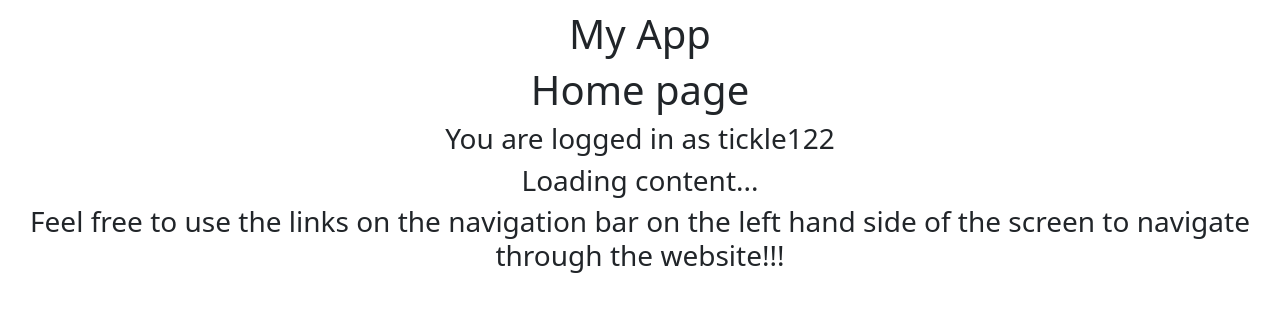
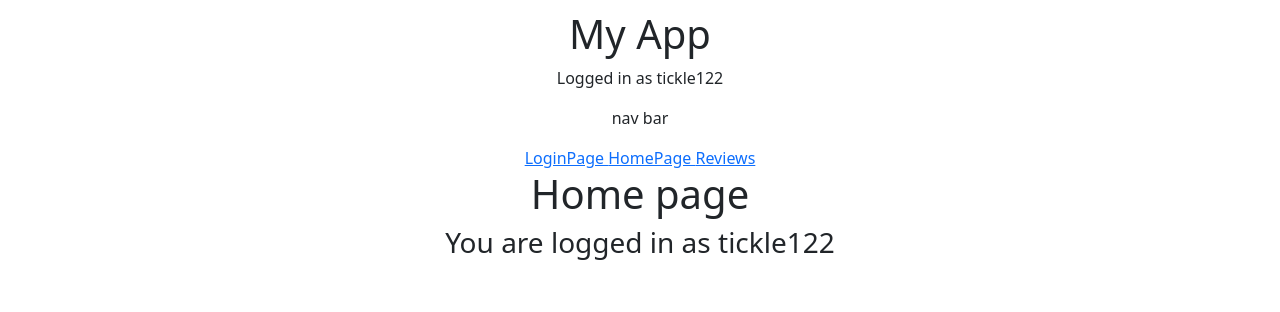
Before and after one commit to moes93/fe-nc-game, a React (Create React App) app: page /homepage in a window 1280 px wide. Shown: the top 312 px of the page. Built offline with nearby package versions, Linux system fonts and the light colour scheme; no server answers.

Commit message:
Task 8 completed

```diff
--- a/src/App.css
+++ b/src/App.css
@@ -8,7 +8,12 @@
   margin: 10px;
 }
 
-
+.comment-box{
+  border-color: black;
+  border-radius: 2em;
+  border-width: 0.5em;
+  border-style: solid;
+}
 
 /* img {
   width: 70%;
--- a/src/App.js
+++ b/src/App.js
@@ -1,17 +1,17 @@
 import "./App.css";
-import {useEffect, useContext, useState} from "react";
+import { useEffect, useContext, useState } from "react";
 import { getUsers } from "./api";
-import { LoggedInUserProvider } from "./contexts/LoggedInUserContext";
+import { UserContext } from "./contexts/LoggedInUserContext";
 import HomePage from "./pages/HomePage";
 import { UsersLogin } from "./components/UsersLogin";
 import NavBar from "./pages/NavBar";
+import GetReviews from "./components/GetReviews";
 import { ReviewById } from "./components/ReviewById";
-import { Routes, Route } from 'react-router-dom';
+import { Routes, Route } from "react-router-dom";
 
 const App = () => {
-
   const [users, setUsers] = useState([]);
-  const userValueFromContext = useContext(LoggedInUserProvider);
+  const userValueFromContext = useContext(UserContext);
 
   useEffect(() => {
     getUsers().then((users) => {
@@ -19,16 +19,16 @@ const App = () => {
     });
   }, []);
 
-  console.log(users,"users in app.js");
-
   return (
     <div className="App">
       <h1>My App </h1>
+      <p>Logged in as {userValueFromContext.user.username}</p>
+      <NavBar />
       <Routes>
         {/* <Route path="/" element={<HomePage />} /> */}
         <Route path="/" element={<UsersLogin users={users} />} />
         <Route path="/homepage" element={<HomePage />} />
-
+        <Route path="/reviews" element={<GetReviews />} />
         <Route path="/reviews/:review_id" element={<ReviewById />} />
       </Routes>
     </div>
--- a/src/api.js
+++ b/src/api.js
@@ -14,7 +14,6 @@ const ncGameApi = axios.create({
 
   export const getReviews = () => {
 	return ncGameApi.get("/reviews").then(({ data }) => {
-	  console.log(data);
 	  return data.reviews;
 	});
   };
@@ -32,19 +31,17 @@ export const getCommentsOfReview = (review_id) => {
 };
 
 export const patchVotes = (review_id) => {
-  console.log(review_id);
   return ncGameApi
     .patch(`/reviews/${review_id}`, { inc_votes: 1 })
     .then(({ data }) => {
-      console.log(data);
       return data;
     });
 };
-export const postComment = (review_id, input) => {
+export const postComment = (review_id, input, username) => {
 	return ncGameApi
 	  .post(`/reviews/${review_id}/comments`, {
 		body: input,
-		username: "grumpy19",
+		username: username,
 	  })
 	  .then(({ data }) => {
 		return data;
@@ -53,7 +50,6 @@ export const postComment = (review_id, input) => {
 
   export const getUsers = () => {
 	return ncGameApi.get("/users").then(({ data }) => {
-	  console.log(data);
 	  return data.users;
 	});
   };
@@ -63,7 +59,6 @@ export const patchVotesMinus = (review_id) => {
   return ncGameApi
     .patch(`/reviews/${review_id}`, { inc_votes: -1 })
     .then(({ data }) => {
-      console.log(data, "patch minus votes")
       return data;
     });
 };
@@ -71,8 +66,6 @@ export const patchVotesMinus = (review_id) => {
 
 export const getCategories = () => {
   return ncGameApi.get("/categories").then(({ data }) => {
-    console.log(data, "data categories")
-
     return data.categories;
   });
 };
--- a/src/components/PostComment.jsx
+++ b/src/components/PostComment.jsx
@@ -1,57 +1,20 @@
-// import { useEffect, useState } from "react";
-// import { postComment } from "../api";
-
-// export const PostComment = ({ setComments, review_id }) => {
-//   const [input, setInput] = useState("");
-//   const [newComment, setNewComment] = useState("");
-//   const [posting, setPosting] = useState(false);
-
-//   const handleComment = (event) => {
-//     setInput(event.target.value);
-//   };
-
-//   const handlePost = (event) => {
-//     event.preventDefault();
-//     setPosting(true);
-//     //^^ attempt at disabling text area whilst the comment is being posted
-
-//     postComment(review_id, input).then((newCommentFromApi) => {
-//       console.log(newCommentFromApi);
-//       setComments((currComment) => {
-//         return [newCommentFromApi, ...currComment];
-//       });
-//     });
-//     setInput("");
-//     setPosting(false);
-//   };
-//   return (
-//     <form onSubmit={handlePost}>
-//       <input
-//         value={input}
-//         type="text"
-//         placeholder="Add a comment..."
-//         onChange={handleComment}
-//         disabled={posting}
-//       />
-//       <button type="submit">Post</button>
-//     </form>
-//   );
-// };
-import React, {useState} from "react";
-
+import React, {useState, useContext} from "react";
 import { postComment } from "../api";
+import { UserContext } from "../contexts/LoggedInUserContext";
 
 export default function PostComment({ review_id, addComment }) {
   const [comment, setComment] = useState("");
   const [err, setErr] = useState(null);
+  const userValueFromContext = useContext(UserContext);
 
+const username = userValueFromContext.user.username
   const handleChange = (event) => {
     setComment(event.target.value);
   };
   const handleSubmit = (event) => {
     event.preventDefault();
 
-    postComment(review_id, comment)
+    postComment(review_id, comment, username)
       .then((comment) => {
         addComment(comment);
       })
@@ -73,7 +36,7 @@ export default function PostComment({ review_id, addComment }) {
             onChange={handleChange}
             type="text"
             required
-            // placeholder={!username ? "please sign in" : null}
+            placeholder={!username ? "please sign in" : null}
           ></input>
         </label>{" "}
         <button  type="submit">
--- a/src/components/ReviewById.jsx
+++ b/src/components/ReviewById.jsx
@@ -1,9 +1,13 @@
 import { useEffect, useState, useContext } from "react";
 import { useParams } from "react-router-dom";
-import { getCommentsOfReview, getSingleReview, patchVotes } from "../api";
+import {
+  getCommentsOfReview,
+  getSingleReview,
+  patchVotes,
+  patchVotesMinus,
+} from "../api";
 import PostComment from "./PostComment";
 import { UserContext } from "../contexts/LoggedInUserContext";
-
 
 export const ReviewById = () => {
   const { review_id } = useParams();
@@ -11,8 +15,8 @@ export const ReviewById = () => {
   const [comments, setComments] = useState([]);
   const [votes, setVotes] = useState(0);
   const [isLoading, setIsLoading] = useState(true);
+  const [hasVoted, setHasVoted] = useState(false);
   const userValueFromContext = useContext(UserContext);
-
 
   useEffect(() => {
     getSingleReview(review_id).then((review) => {
@@ -29,13 +33,25 @@ export const ReviewById = () => {
         setComments(data.comments);
       } else setComments([]);
     });
-  }, []);
+  }, [comments]);
 
   const upVote = () => {
+    if (!hasVoted) {
+      setHasVoted(true);
       setVotes((currVotes) => currVotes + 1);
       patchVotes(review_id).catch((err) => {
         if (err) {
           setVotes((currVotes) => currVotes - 1);
+        }
+      });
+    }
+  };
+  const downVote = () => {
+    setHasVoted(false);
+    setVotes((currVotes) => currVotes - 1);
+    patchVotesMinus(review_id).catch((err) => {
+      if (err) {
+        setVotes((currVotes) => currVotes + 1);
       }
     });
   };
@@ -65,24 +81,32 @@ export const ReviewById = () => {
           <p>By {review.owner}</p>
           <span>
             <p>Votes: {votes}</p>
+            {!hasVoted ? (
               <button type="button" onClick={upVote}>
                 +
               </button>
+            ) : (
+              <button type="button" onClick={downVote}>
+                -
+              </button>
+            )}
           </span>
           <p>{formatDateFunc(review.created_at)}</p>
         </div>
         <div id="comments-container">
           <h3>Comments</h3>
           <PostComment addComment={addComment} review_id={review_id} />
-          {comments.map((comment) => {
-            console.log(comment)
+          {comments.length > 0 ? (comments.map((comment) => {
             return (
               <div className="comment-box" key={comment.comment_id}>
                 <p>{comment.body}</p>
                 <p>{formatDateFunc(comment.created_at)}</p>
+                <p>{comment.author}</p>
+                <p>{comment.votes}</p>
               </div>
             );
-          })}
+          })):(<p>no comments avalible</p>)}
+          {}
         </div>
       </div>
     );
--- a/src/pages/HomePage.jsx
+++ b/src/pages/HomePage.jsx
@@ -1,5 +1,4 @@
 import React, { useContext } from "react";
-import GetReviews from "../components/GetReviews"
 import { UserContext } from "../contexts/LoggedInUserContext";
 
 export default function HomePage() {
@@ -8,11 +7,10 @@ export default function HomePage() {
 		<div>
 			<h1>Home page</h1>
 			<h3>You are logged in as {userValueFromContext.user.username}</h3>
-            <GetReviews />
-			<h3>
+			{/* <h3>
 				Feel free to use the links on the navigation bar on the left hand side
 				of the screen to navigate through the website!!!
-			</h3>
+			</h3> */}
 		</div>
 	);
 }
--- a/src/pages/NavBar.jsx
+++ b/src/pages/NavBar.jsx
@@ -5,9 +5,10 @@ export default function NavBar() {
 	return (
 		<nav >
 			<p>nav bar</p>
-			{/* <Link to={"/"}>HomePage </Link> */}
-			{/* <Link to="/reviews">Reviews </Link>
-			<Link to="/users">Users </Link> */}
+			<Link to={"/"}>LoginPage </Link>
+			<Link to={"/homepage"}>HomePage </Link>
+			<Link to={"/reviews"}>Reviews </Link>
+			{/* <Link to={"/users"}>Users </Link>  */}
 		</nav>
 	);
 }
```
Lines whose indentation alone changed are shown as unchanged.
